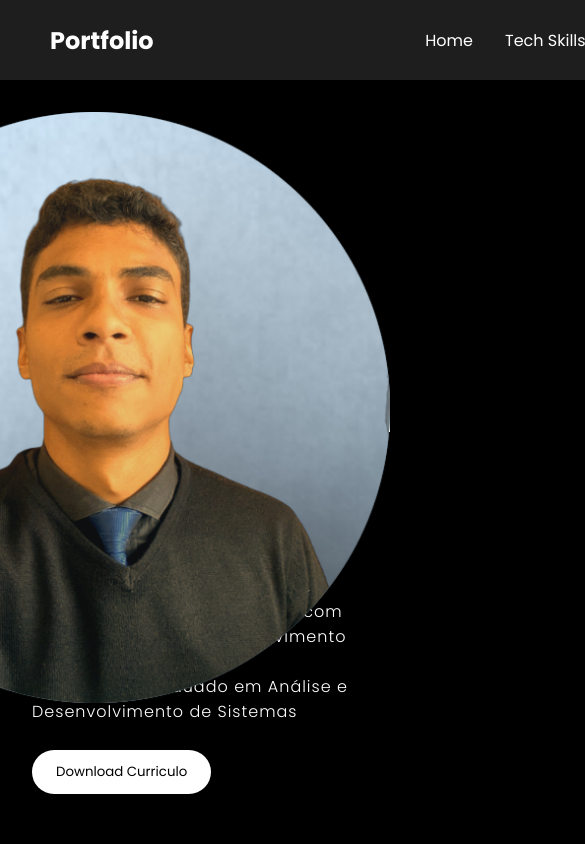
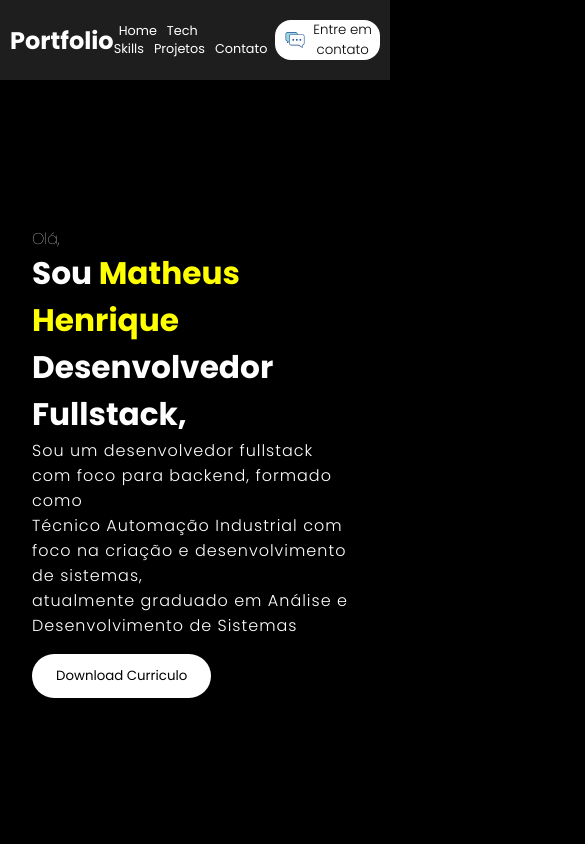
Before and after one commit to matheushenriquecsb/portfolio, a React (Vite) app: page / in a window 390 px wide. Shown: the top 844 px of the page, 585 px wide, since content can reach past the window. Built offline with nearby package versions, Linux system fonts and the light colour scheme.

Commit message:
feat: responsive layout

```diff
--- a/src/App.css
+++ b/src/App.css
@@ -13,3 +13,15 @@ body {
   overflow: hidden;
   overflow-y: scroll;
 }
+
+@media screen and (max-width: 768px) {
+  body {
+    font-size: 0.9rem;
+  }
+}
+
+@media screen and (max-width: 576px) {
+  body {
+    font-size: 0.8rem;
+  }
+}
--- a/src/components/Contact/contact.css
+++ b/src/components/Contact/contact.css
@@ -1,7 +1,7 @@
 #contact {
   margin: 0 auto;
   min-height: calc(100vh - 4rem);
-  width: 100vw;
+  width: 100%;
   max-width: 960px;
   display: flex;
   flex-direction: column;
@@ -11,48 +11,48 @@
 }
 
 .contactTitle {
-  margin: 15x 0;
-  font-size: 48px;
+  margin: 1rem 0;
+  font-size: 3rem;
 }
 
 .contactDesc {
-  font-size: medium;
+  font-size: 1rem;
   font-weight: 300;
   padding: 16px;
 }
 
 .contactForm {
-  margin: 16px;
+  margin: 1rem;
   display: flex;
   flex-direction: column;
   align-items: center;
   justify-content: center;
-  width: 90vw;
-  max-width: 960px;
+  width: 90%;
+  max-width: 640px;
 }
 
 .name,
 .email,
 .msg {
-  font-size: medium;
+  font-size: 1rem;
   width: 100%;
   max-width: 640px;
-  margin: 8px;
-  padding: 8px 16px;
+  margin: 0.5rem;
+  padding: 0.5rem 1rem;
   color: white;
   border: none;
-  border-radius: 8px;
+  border-radius: 0.5rem;
   background: rgb(40, 40, 40);
 }
 
 .submitBtn {
   background: white;
   border: none;
-  padding: 12px 56px;
-  font-size: 15px;
-  margin: 28px;
+  padding: 0.75rem 3.5rem;
+  font-size: 0.9375rem;
+  margin: 1.75rem;
   cursor: pointer;
-  border-radius: 8px;
+  border-radius: 0.5rem;
 }
 
 .links {
@@ -62,15 +62,15 @@
 
 .link {
   object-fit: cover;
-  height: 48px;
-  width: 48px;
-  margin: 0 12px;
+  height: 3rem;
+  width: 3rem;
+  margin: 0.75rem 0.5rem;
 }
 
 .messageStatus {
   align-content: center;
   align-items: center;
-  margin-top: 15px;
+  margin-top: 1rem;
 }
 
 .link-container {
@@ -87,7 +87,7 @@
   color: #fff;
   padding: 2px;
   border-radius: 5px;
-  font-size: 12px;
+  font-size: 0.75rem;
 }
 
 .link-container:hover .hover-text {
--- a/src/components/Footer/footer.css
+++ b/src/components/Footer/footer.css
@@ -1,10 +1,10 @@
 .footer {
-  width: 100vw;
+  width: 100%;
   height: 4rem;
   background-color: rgb(40, 40, 40);
   display: flex;
   align-items: center;
   justify-content: center;
   font-weight: 300;
-  font-size: small;
+  font-size: 0.75rem;
 }
--- a/src/components/Intro/intro.css
+++ b/src/components/Intro/intro.css
@@ -8,10 +8,9 @@
 }
 
 .introContent {
-  height: 100vh;
-  width: 100vw;
-  padding: 32px;
-  font-size: 48px;
+  height: 100%;
+  padding: 2rem;
+  font-size: 3rem;
   font-weight: 700;
   display: flex;
   flex-direction: column;
@@ -20,15 +19,15 @@
 
 .profilePicture {
   position: absolute;
-  top: 32px;
+  top: 50px;
   right: 0;
   z-index: 0;
   object-fit: cover;
-  height: 70vh;
+  height: 60vh;
 }
 
 .helloText {
-  font-size: 28px;
+  font-size: 1.5rem;
   font-weight: 100;
 }
 
@@ -37,22 +36,43 @@
 }
 
 .introDescription {
-  font-size: medium;
+  font-size: 1rem;
   font-weight: 300;
   letter-spacing: 1px;
 }
 
 .introButton {
   background: white;
-  margin: 16px 0;
-  padding: 12px 24px;
+  margin: 1rem 0;
+  padding: 0.75rem 1.5rem;
   border: none;
-  border-radius: 32px;
+  border-radius: 2rem;
   cursor: pointer;
 }
 
 .downloadIcon {
   object-fit: cover;
-  margin: 0 3px;
-  height: 18px;
+  margin: 0 0.2rem;
+  height: 1rem;
 }
+
+@media screen and (max-width: 840px) {
+  .profilePicture {
+    display: none;
+  }
+  .introContent {
+    font-size: 10vw;
+  }
+  .helloText {
+    font-size: 4.5vw;
+  }
+}
+
+@media screen and (max-width: 440px) {
+  .introContent {
+    font-size: 8vw;
+  }
+  .helloText {
+    font-size: 4vw;
+  }
+}
--- a/src/components/Navbar/navbar.css
+++ b/src/components/Navbar/navbar.css
@@ -1,9 +1,10 @@
 .navbar {
   background: rgb(30, 30, 30);
   height: 80px;
-  width: 1300px;
+  width: 100%;
+  max-width: 1300px;
   margin: 0 auto;
-  padding: 16px 50px;
+  padding: 16px 20px;
   display: flex;
   align-items: center;
   justify-content: space-between;
@@ -13,12 +14,12 @@
 }
 
 .navbarTitle {
-  font-size: 24px;
+  font-size: 2rem;
   font-weight: 700;
 }
 
 .navbarMenuItem {
-  margin: 16px;
+  margin: 0 10px;
   cursor: pointer;
 }
 
@@ -38,7 +39,7 @@
   justify-content: center;
   border-radius: 16px;
   cursor: pointer;
-  padding: 0 20px;
+  padding: 0 10px;
 }
 
 .navbarContactImg {
@@ -46,3 +47,24 @@
   height: 25px;
   margin: 10px;
 }
+
+@media screen and (max-width: 768px) {
+  .navbar {
+    padding: 16px 10px;
+  }
+
+  .navbarTitle {
+    font-size: 1.5rem;
+  }
+  .navbarMenuItem {
+    margin: 0 5px;
+  }
+  .navbarMenuButton {
+    padding: 0 5px;
+  }
+
+  .navbarContactImg {
+    height: 20px;
+    margin: 5px;
+  }
+}
--- a/src/components/Projects/projects.css
+++ b/src/components/Projects/projects.css
@@ -1,7 +1,7 @@
 #projects {
   margin: 0 auto;
   min-height: calc(100vh - 4rem);
-  width: 100vw;
+  width: 100%;
   max-width: 960px;
   display: flex;
   flex-direction: column;
@@ -12,15 +12,15 @@
 }
 
 .projectTitle {
-  margin: 23px 0;
-  font-size: 48px;
+  margin: 1.4375rem 0;
+  font-size: 3rem;
 }
 
 .projectDescription {
   font-weight: 300;
-  font-size: 16px;
-  margin: 16px;
-  max-width: 720px;
+  font-size: 1rem;
+  margin: 1rem;
+  max-width: 45rem;
 }
 
 .projectImgs {
@@ -28,28 +28,28 @@
   align-items: center;
   justify-content: center;
   flex-wrap: wrap;
-  width: 100vw;
-  max-width: 1040px;
+  width: 100%;
+  max-width: 65rem;
 }
 
 .projectImg {
   object-fit: cover;
-  height: 160px;
-  margin: 8px;
+  height: 10rem;
+  margin: 0.5rem;
 }
 
 .projectMoreButton {
-  padding: 8px 40px;
+  padding: 0.5rem 2.5rem;
   border: none;
-  border-radius: 32px;
+  border-radius: 2rem;
   background: white;
-  font-size: 16px;
-  margin: 48px;
+  font-size: 1rem;
+  margin: 3rem;
   cursor: pointer;
 }
 
 @media screen and (max-width: 585px) {
-  .worksImg {
+  .projectImg {
     height: 48vw;
   }
 }
--- a/src/components/Skills/skills.css
+++ b/src/components/Skills/skills.css
@@ -1,6 +1,6 @@
 #skills {
   overflow: hidden;
-  width: 100vw;
+  width: 100%;
   max-width: 1040px;
   display: flex;
   flex-direction: column;
@@ -11,36 +11,36 @@
 }
 
 .skillTitle {
-  font-size: 48px;
+  font-size: 3rem;
   font-weight: 600;
-  padding-top: 30px;
-  margin-bottom: 24px;
+  padding-top: 1.875rem;
+  margin-bottom: 1.5rem;
 }
 
 .skillBars {
-  margin: 24px;
-  width: 100vw;
+  margin: 1.5rem;
+  width: 100%;
   max-width: 80%;
   text-align: left;
 }
 
 .skillBar {
   display: flex;
-  margin: 16px;
-  padding: 24px 32px;
-  border-radius: 8px;
+  margin: 1rem;
+  padding: 1.5rem 2rem;
+  border-radius: 0.5rem;
   background: rgb(50, 50, 50);
 }
 
 .skillBarImg {
   object-fit: cover;
-  height: 48px;
-  width: 48px;
-  margin-right: 32px;
+  height: 3rem;
+  width: 3rem;
+  margin-right: 2rem;
 }
 
 .skillBarText > p {
-  font-size: 17px;
+  font-size: 1.0625rem;
   font-weight: 200;
 }
 
```
